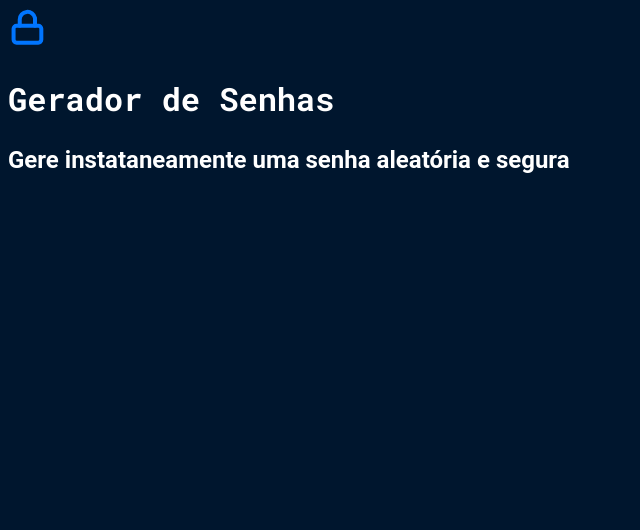
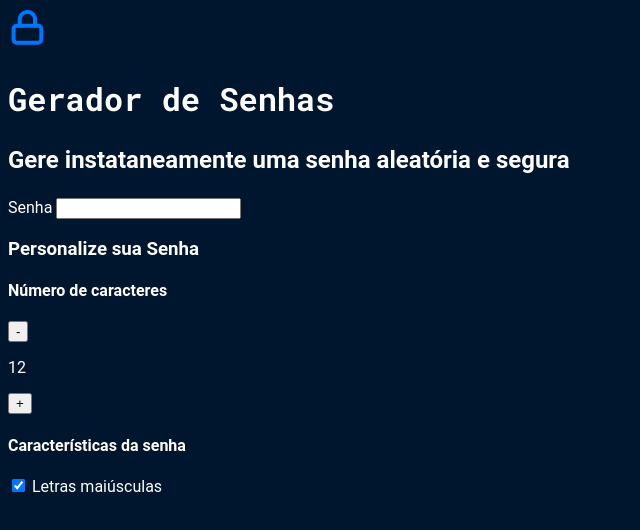
Before and after one commit to Korchakada/js-gerador-senha, a plain HTML site: page index.html in a window 1280 px wide. Shown: the whole page, without its empty margins (0-640 px from the left). Drawn offline with Linux system fonts and the light colour scheme.

Commit message:
checkbox

```diff
--- a/index.html
+++ b/index.html
@@ -7,8 +7,42 @@
     <link rel="stylesheet" href="style.css">
 </head>
 <body>
+    <section class="conteudo">
+        <div class="conteudo-titulo">
     <img src="unlock (1).svg" alt="Cadead Fechado">
     <h2 class="titulo-principal"> Gerador de Senhas</h2>
     <h3 class="titulo-secundario">Gere instataneamente uma senha aleatória e segura</h3>
+</div>
+
+<div class="conteudo-senha">
+    <label for="senha">Senha</label>
+    <input name="senha" type="text" id="campo-senha">
+</div>
+
+<div class="parametro">
+    <h3 class="parametro-titulo">Personalize sua Senha</h3>
+    <div class="parametro-coluna-senha">
+        <div class="parametro-senha">
+            <h4 class="parametro-senha_titulo">Número de caracteres</h4>
+            <div class="parametro-senha_botoes">
+                <button class="parametro-senha_botao">-</button>
+                <p class="parametro-senha_texto">12</p>
+                <button class="parametro-senha_botao">+</button>
+            </div>
+        </div>
+
+        <div class="parametro-senha">
+            <h4 class="parametro-senha_titulo">Características da senha</h4>
+            <div class="parametro-senha-checkbox">
+                <input type="checkbox" name="maiusculo" class="checkbox" checked>
+                <label for="maiusculo">Letras maiúsculas</label>
+            </div>
+        </div>
+    </div>
+
+</div>
+
+</section>
+
 </body>
 </html>
```
